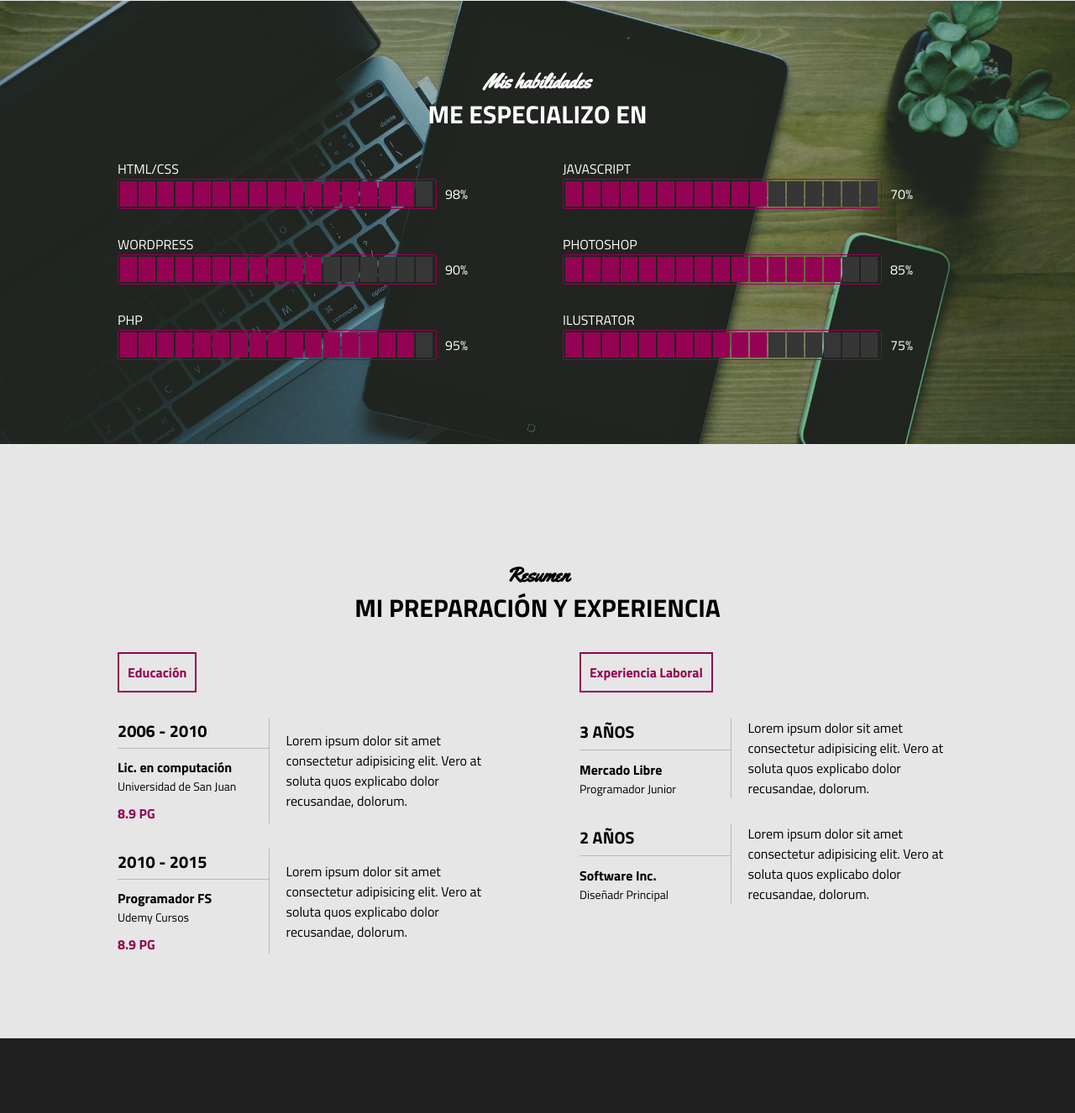
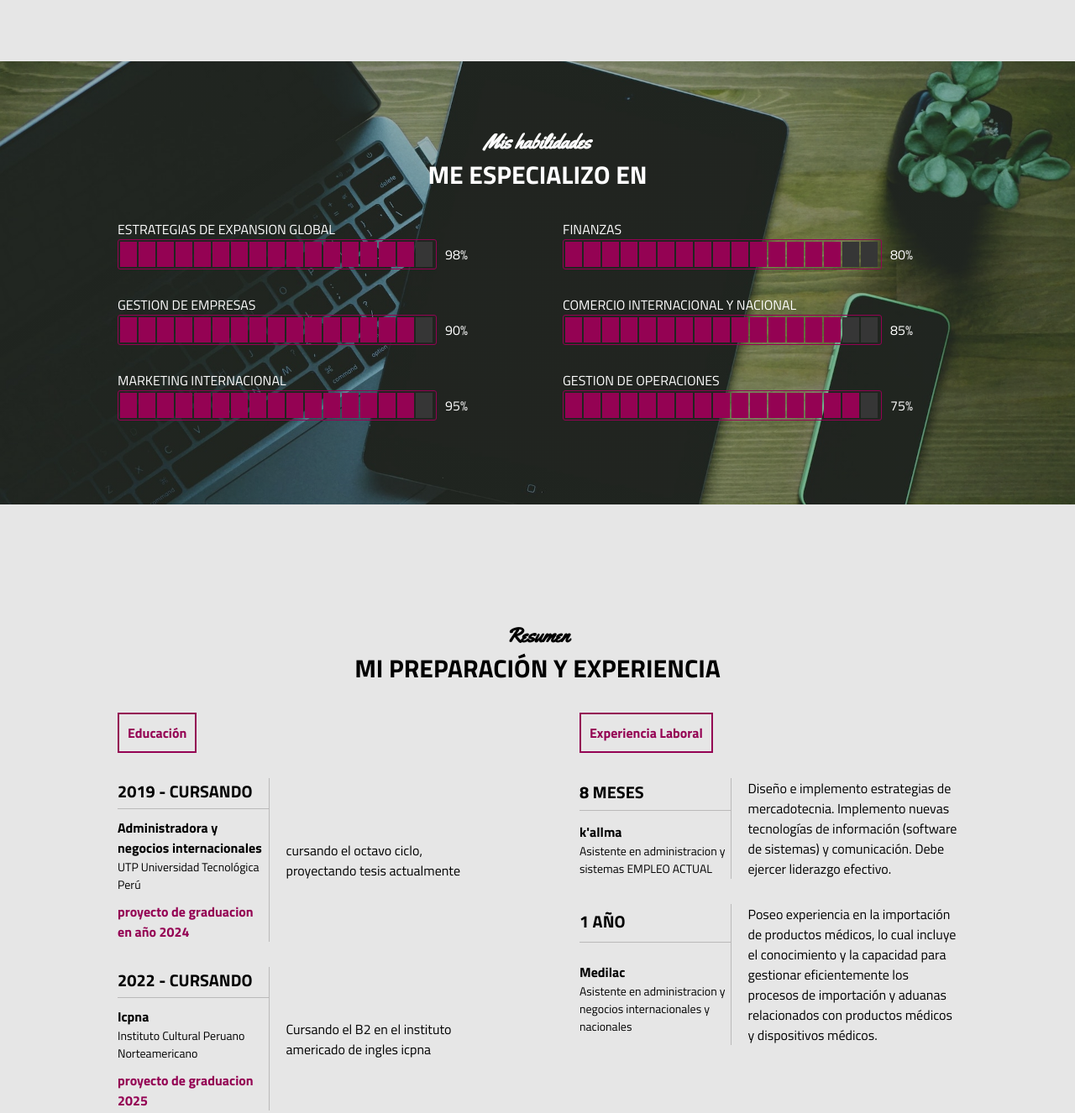
Before and after one commit to gabrielgallooliveros/intento3, a plain HTML site: page index.html in a window 1280 px wide. Shown: the part 1083-2409 px from the top of the page at 84% size. Drawn offline with Linux system fonts and the light colour scheme.

Commit message:
completo

```diff
--- a/app.js
+++ b/app.js
@@ -60,10 +60,10 @@ function efectoHabilidades(){
             pintarBarra(html, 16, 0, intervalHtml);
         },100);
         const intervalJavascript = setInterval(function(){
-            pintarBarra(javascript, 11, 1, intervalJavascript);
+            pintarBarra(javascript, 15, 1, intervalJavascript);
         },100);
         const intervalWordpress = setInterval(function(){
-            pintarBarra(wordpress, 11, 2, intervalWordpress);
+            pintarBarra(wordpress, 16, 2, intervalWordpress);
         },100);
         const intervalPhotoshop = setInterval(function(){
             pintarBarra(photoshop, 15, 3, intervalPhotoshop);
@@ -72,7 +72,7 @@ function efectoHabilidades(){
             pintarBarra(php, 16, 4, intervalPhp);
         },100);
         const intervalIlustrator = setInterval(function(){
-            pintarBarra(ilustrator, 11, 5, intervalIlustrator);
+            pintarBarra(ilustrator, 16, 5, intervalIlustrator);
         },100);
     }
 }
--- a/index.html
+++ b/index.html
@@ -24,23 +24,24 @@
                     <a href="#contacto">Contacto</a>
                 </nav>
                 <div class="logo">
-                    M<span class="color">S</span>
+                    <span class="color">SOY</span>
                 </div>
             </header>
             <div class="info">
                 <h1>ARIANA MORALES</h1>
-                <h2>CODIFICADOR, DISEÑADOR, PROFESIONAL</h2>
+                <h2>ADMINISTRADORA Y NEGOCIOS INTERNACIONALES</h2>
                 <div class="redes">
-                    <a href="#"><i class="fa-brands fa-twitter"></i></a>
-                    <a href="#"><i class="fa-brands fa-facebook-f"></i></a>
-                    <a href="#"><i class="fa-brands fa-square-instagram"></i></a>
-                    <a href="#"><i class="fa-brands fa-youtube"></i></a>
-                    <a href="#"><i class="fa-brands fa-linkedin-in"></i></a>
-                    <a href="#"><i class="fa-brands fa-pinterest-p"></i></a>
+                    <a href="/CV ARIANA ALIPAZAGA MORALES (2).pdf" target="_blank"
+                ><i class="fa fa-cloud-download"></i>CV</a>
+                    <a href="/Certificado Inglés A2 MCER ArianaAlipazaga.pdf" target="_blank"><i class="fa fa-file-text"></i></a>
+                    <a href="/Certificado-Gestor en temas empresariales ArianaAlipazaga.pdf" target="_blank"><i class="fa fa-file-text"></i></a>
+                    <a href="https://www.facebook.com/ArianaAlipazagaM" target="_blank"><i class="fa fa-facebook-official"></i>FB</a>
+                    <a href="https://www.linkedin.com/in/ariana-milagros-claudia-alipazaga-morales-93399a240/" target="_blank" ><i class="fa-brands fa-linkedin-in"></i></a>
+                    <a href="https://www.instagram.com/claudi.am07/" target="_blank"><i class="fa-brands fa-square-instagram"></i></a>
                 </div>
             </div>
             <div class="foto">
-                <img src="img/foto.png" alt="">
+                <img src="img/ESTA.jpeg" alt="">
             </div>
         </div>
     </section>
@@ -51,24 +52,24 @@
             <h2 class="titulo-seccion">Sobre Mi</h2>
             <h3>Detalles personales</h3>
 
-            <p class="especial">Me dedico a producir ideas creativas y originales para mis clientes</p>
-            <p>Lorem ipsum dolor sit amet consectetur adipisicing elit. Nemo, nobis! Sit, veniam aut omnis est suscipit itaque tempore fugiat! Repellat, necessitatibus. Neque quis, reprehenderit fugit dolore voluptate nam eum reiciendis!</p>
+            <p class="especial">Soy responsable de analizar y evaluar los riesgos y oportunidades asociados con el comercio internacional</p>
+            <p>Como administradora de negocios internacionales, coordino y dirijo las operaciones globales de la empresa, asegurando el cumplimiento de los objetivos comerciales y estratégicos en los mercados nacionales e internacionales.</p>
 
             <div class="fila">
                 <div class="col">
                     <i class="fa-solid fa-user"></i>
                     <span class="titulo-detalle">Perfil</span>
-                    <p>Lorem ipsum dolor sit amet consectetur, adipisicing elit. Officiis, provident esse. Nesciunt quod eveniet dolorem necessitatibus iure, suscipit similique provident fugiat excepturi commodi</p>
+                    <p>Profesional motivada y dinámica, con habilidades de comunicación y trabajo en equipo destacadas. Organizada y adaptable, capaz de resolver problemas de manera creativa. Busco oportunidades de crecimiento y aprendizaje en entornos laborales desafiantes.</p>
                 </div>
                 <div class="col">
                     <i class="fa-solid fa-location-pin"></i>
                     <span class="titulo-detalle">Ubicación</span>
-                    <p>Lorem ipsum dolor sit amet consectetur, adipisicing elit. Officiis, provident esse. Nesciunt quod eveniet dolorem necessitatibus iure, suscipit similique provident fugiat excepturi commodi</p>
+                    <p>Residente de Lima, Perú, una ciudad vibrante y cosmopolita, conocida por su rica historia y diversidad cultural. Ubicada estratégicamente en América del Sur, Lima es un centro económico y comercial importante en la región.</p>
                 </div>
                 <div class="col">
                     <i class="fa-solid fa-flag"></i>
                     <span class="titulo-detalle">Intereses</span>
-                    <p>Lorem ipsum dolor sit amet consectetur, adipisicing elit. Officiis, provident esse. Nesciunt quod eveniet dolorem necessitatibus iure, suscipit similique provident fugiat excepturi commodi</p>
+                    <p>Me interesa continuamente mi crecimiento personal y profesional. Dedico tiempo a la lectura, asisto a conferencias y talleres, y busco oportunidades para mejorar mis habilidades y conocimientos.</p>
                 </div>
             </div>
         </div>
@@ -82,7 +83,7 @@
 
             <div class="fila">
                 <div class="col">
-                    <span>HTML/CSS</span>
+                    <span>ESTRATEGIAS DE EXPANSION GLOBAL</span>
                     <div class="cont-barra">
                         <div class="barra" id="html">
                             <!-- mediante javascript luego genereremos 17 barritas con clase e -->
@@ -92,19 +93,19 @@
                     </div>
                 </div>
                 <div class="col">
-                    <span>JAVASCRIPT</span>
+                    <span>FINANZAS</span>
                     <div class="cont-barra">
                         <div class="barra" id="javascript">
                             <!-- mediante javascript luego genereremos 17 barritas con clase e -->
 
                         </div>
-                        <span>70%</span>
+                        <span>80%</span>
                     </div>
                 </div>
             </div>
             <div class="fila">
                 <div class="col">
-                    <span>WORDPRESS</span>
+                    <span>GESTION DE EMPRESAS</span>
                     <div class="cont-barra">
                         <div class="barra" id="wordpress">
                             <!-- mediante javascript luego genereremos 17 barritas con clase e -->
@@ -114,7 +115,7 @@
                     </div>
                 </div>
                 <div class="col">
-                    <span>PHOTOSHOP</span>
+                    <span>COMERCIO INTERNACIONAL Y NACIONAL</span>
                     <div class="cont-barra">
                         <div class="barra" id="photoshop">
                             <!-- mediante javascript luego genereremos 17 barritas con clase e -->
@@ -126,7 +127,7 @@
             </div>
             <div class="fila">
                 <div class="col">
-                    <span>PHP</span>
+                    <span>MARKETING INTERNACIONAL</span>
                     <div class="cont-barra">
                         <div class="barra" id="php">
                             <!-- mediante javascript luego genereremos 17 barritas con clase e -->
@@ -136,7 +137,7 @@
                     </div>
                 </div>
                 <div class="col">
-                    <span>ILUSTRATOR</span>
+                    <span>GESTION DE OPERACIONES</span>
                     <div class="cont-barra">
                         <div class="barra" id="ilustrator">
                             <!-- mediante javascript luego genereremos 17 barritas con clase e -->
@@ -160,34 +161,34 @@
                     <table>
                         <tr>
                             <td class="datos">
-                                <h3>2006 - 2010</h3>
+                                <h3>2019 - cursando</h3>
                             </td>
                             <td rowspan="2" class="descripcion">
-                                Lorem ipsum dolor sit amet consectetur adipisicing elit. Vero at soluta quos explicabo dolor recusandae, dolorum.
+                                cursando el octavo ciclo, proyectando tesis actualmente
                             </td>
                         </tr>
                         <tr>
                             <td>
-                                <h4>Lic. en computación</h4>
-                                <p>Universidad de San Juan</p>
-                                <span class="promedio">8.9 PG</span>
+                                <h4>Administradora y negocios internacionales</h4>
+                                <p>UTP Universidad Tecnológica Perú</p>
+                                <span class="promedio"> proyecto de graduacion en año 2024</span>
                             </td>
                         </tr>
                     </table>
                     <table>
                         <tr>
                             <td class="datos">
-                                <h3>2010 - 2015</h3>
+                                <h3>2022 - cursando</h3>
                             </td>
                             <td rowspan="2" class="descripcion">
-                                Lorem ipsum dolor sit amet consectetur adipisicing elit. Vero at soluta quos explicabo dolor recusandae, dolorum.
+                                Cursando el B2 en el instituto americado de ingles icpna
                             </td>
                         </tr>
                         <tr>
                             <td>
-                                <h4>Programador FS</h4>
-                                <p>Udemy Cursos</p>
-                                <span class="promedio">8.9 PG</span>
+                                <h4>Icpna</h4>
+                                <p>Instituto Cultural Peruano Norteamericano</p>
+                                <span class="promedio">proyecto de graduacion 2025</span>
                             </td>
                         </tr>
                     </table>
@@ -197,16 +198,16 @@
                     <table>
                         <tr>
                             <td class="datos">
-                                <h3>3 Años</h3>
+                                <h3>8 MESES</h3>
                             </td>
                             <td rowspan="2" class="descripcion">
-                                Lorem ipsum dolor sit amet consectetur adipisicing elit. Vero at soluta quos explicabo dolor recusandae, dolorum.
+                                Diseño e implemento estrategias de mercadotecnia. Implemento nuevas tecnologías de información (software de sistemas) y comunicación. Debe ejercer liderazgo efectivo.
                             </td>
                         </tr>
                         <tr>
                             <td>
-                                <h4>Mercado Libre</h4>
-                                <p>Programador Junior</p>
+                                <h4>k'allma</h4>
+                                <p>Asistente en administracion y sistemas EMPLEO ACTUAL</p>
 
                             </td>
                         </tr>
@@ -214,16 +215,16 @@
                     <table>
                         <tr>
                             <td class="datos">
-                                <h3>2 Años</h3>
+                                <h3>1 AÑO</h3>
                             </td>
                             <td rowspan="2" class="descripcion">
-                                Lorem ipsum dolor sit amet consectetur adipisicing elit. Vero at soluta quos explicabo dolor recusandae, dolorum.
+                                Poseo experiencia en la importación de productos médicos, lo cual incluye el conocimiento y la capacidad para gestionar eficientemente los procesos de importación y aduanas relacionados con productos médicos y dispositivos médicos.
                             </td>
                         </tr>
                         <tr>
                             <td>
-                                <h4>Software Inc.</h4>
-                                <p>Diseñadr Principal</p>
+                                <h4>Medilac</h4>
+                                <p>Asistente en administracion y negocios internacionales y nacionales</p>
                             </td>
                         </tr>
                     </table>
@@ -243,19 +244,19 @@
                     <h2>
                         <i class="fa-solid fa-phone"></i> Teléfono
                     </h2>
-                    <span class="info-contacto">11 - 11223344</span>
+                    <span class="info-contacto">(+51) 979 473 659</span>
                 </div>
                 <div class="col">
                     <h2>
                         <i class="fa-solid fa-envelope"></i> Correo
                     </h2>
-                    <span class="info-contacto">martinshepard@gmail.com</span>
+                    <span class="info-contacto">alipazagamorales@gmail.com</span>
                 </div>
                 <div class="col">
                     <h2>
                         <i class="fa-solid fa-globe"></i> Página Web
                     </h2>
-                    <span class="info-contacto">martinshepard.com</span>
+                    <span class="info-contacto">https://jolly-babka-318840.netlify.app</span>
                 </div>
             </div>
         </div>
```
Also changed, not shown: img/ESTA.jpeg (added), img/WhatsApp Image 2023-06-23 at 11.01.52 PM.jpeg (added), 3 other files.
